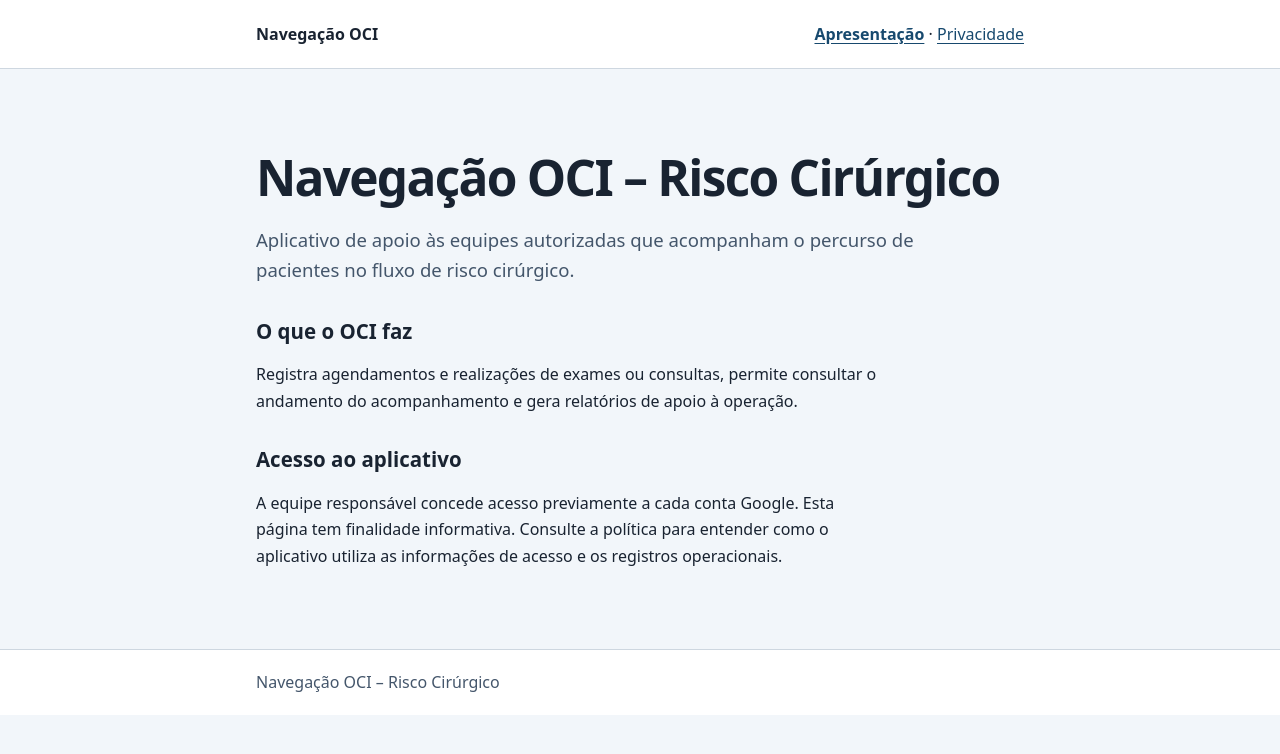
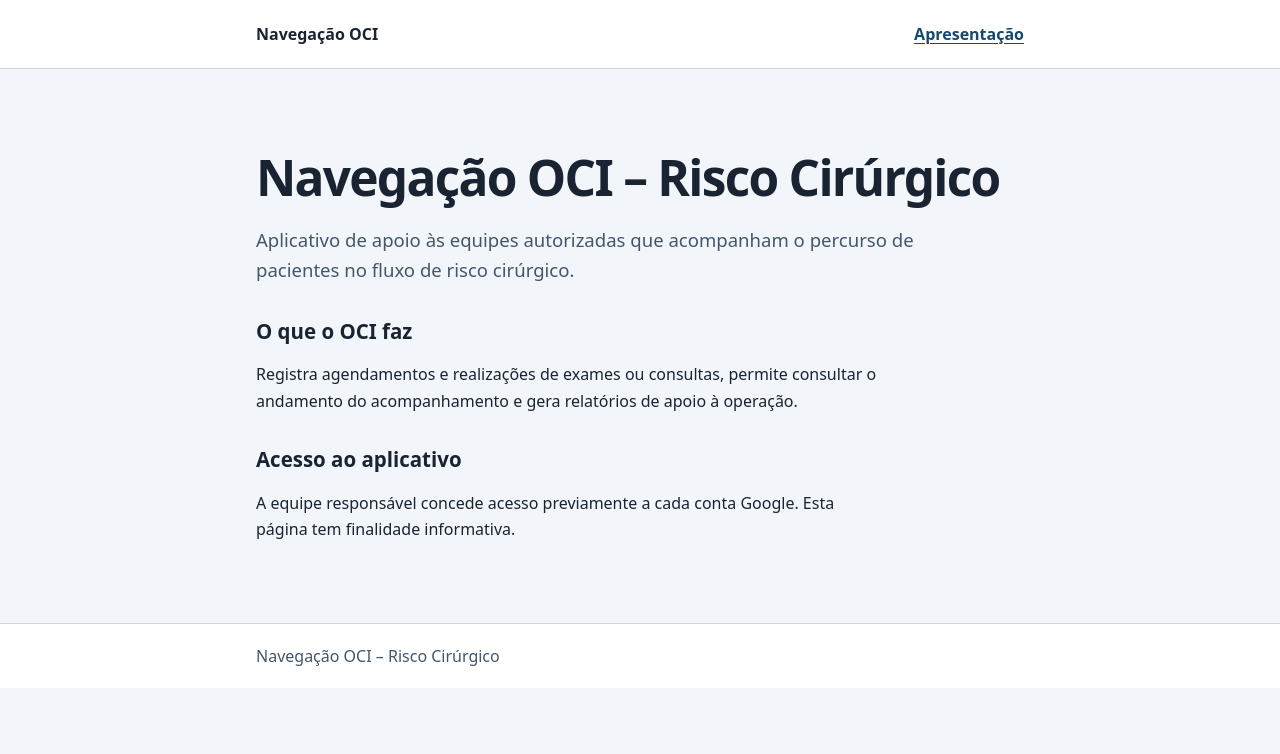
Before and after one commit to avalainterconsulta-sys/oci-informacoes, a plain HTML site: page index.html in a window 1280 px wide. Drawn offline with Linux system fonts and the light colour scheme.

Commit message:
Prepara a apresentação para publicação independente

```diff
--- a/index.html
+++ b/index.html
@@ -8,13 +8,13 @@
 <style>:root{color-scheme:light;--ink:#192331;--sub:#44566b;--line:#ced7e0;--wash:#f2f6fa;--accent:#17496e}*{box-sizing:border-box}body{margin:0;background:var(--wash);color:var(--ink);font:1rem/1.65 system-ui,sans-serif}header,footer{background:#fff;border-bottom:1px solid var(--line)}footer{border-top:1px solid var(--line);border-bottom:0;color:var(--sub)}.wrap,main{width:min(calc(100% - 2.25rem),48rem);margin-inline:auto}header .wrap{min-height:4.25rem;display:flex;align-items:center;justify-content:space-between;gap:1rem;flex-wrap:wrap;padding:.65rem 0}footer .wrap{padding:1.2rem 0}main{padding-block:clamp(2.4rem,8vw,5rem) 4rem}h1{font-size:clamp(2rem,5vw,3.1rem);line-height:1.15;letter-spacing:-.035em;margin:0 0 1rem}h2{font-size:1.28rem;line-height:1.3;margin-top:2rem}p{max-width:68ch}a{color:var(--accent);text-underline-offset:.2em}a:focus-visible{outline:2px solid var(--accent);outline-offset:4px}.intro{font-size:1.16rem;color:var(--sub)}nav a[aria-current=page]{font-weight:700}</style>
 </head>
 <body>
-<header><div class="wrap"><strong>Navegação OCI</strong><nav aria-label="Navegação"><a href="./index.html" aria-current="page">Apresentação</a> · <a href="./privacidade.html">Privacidade</a></nav></div></header>
+<header><div class="wrap"><strong>Navegação OCI</strong><nav aria-label="Navegação"><a href="./index.html" aria-current="page">Apresentação</a></nav></div></header>
 <main><h1>Navegação OCI – Risco Cirúrgico</h1>
 <p class="intro">Aplicativo de apoio às equipes autorizadas que acompanham o percurso de pacientes no fluxo de risco cirúrgico.</p>
 <h2>O que o OCI faz</h2>
 <p>Registra agendamentos e realizações de exames ou consultas, permite consultar o andamento do acompanhamento e gera relatórios de apoio à operação.</p>
 <h2>Acesso ao aplicativo</h2>
-<p>A equipe responsável concede acesso previamente a cada conta Google. Esta página tem finalidade informativa. Consulte a política para entender como o aplicativo utiliza as informações de acesso e os registros operacionais.</p></main>
+<p>A equipe responsável concede acesso previamente a cada conta Google. Esta página tem finalidade informativa.</p></main>
 <footer><div class="wrap">Navegação OCI – Risco Cirúrgico</div></footer>
 </body>
 </html>
```
